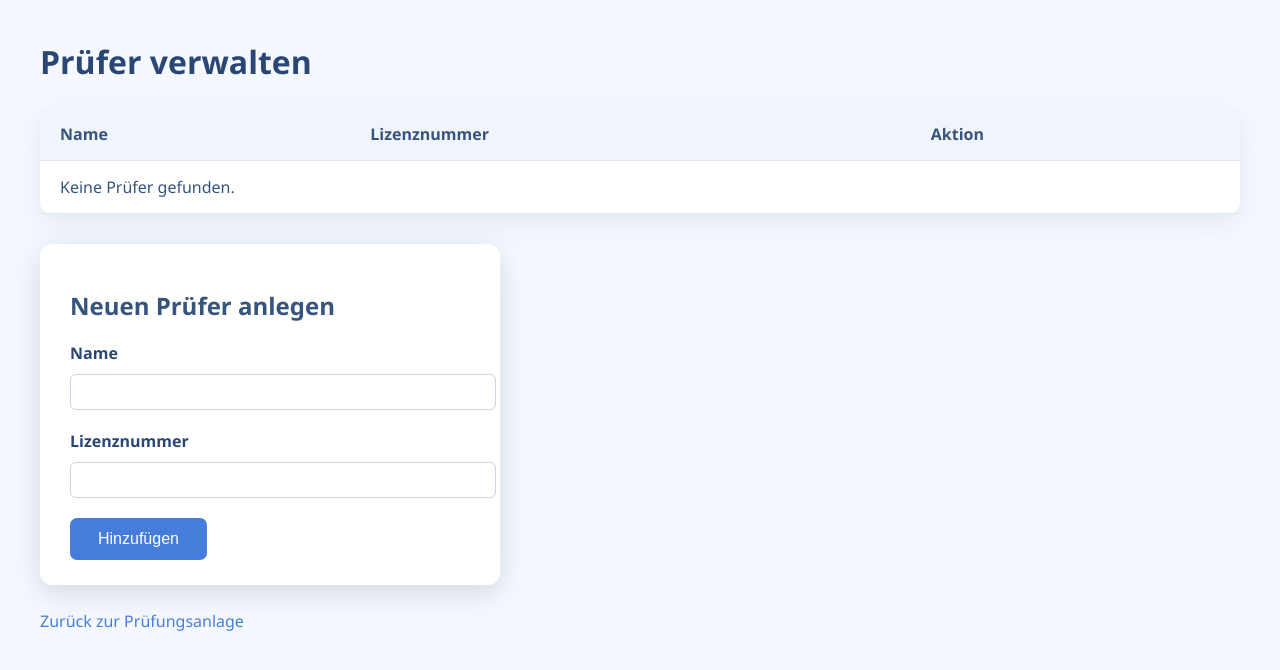
After one commit to DeSchneider/PruefungslistenTool, a Flask app: page /pruefer/ in a window 1280 px wide. The commit adds this page. Shown: the top 670 px of the page. Run offline with Flask 3, Linux system fonts and the light colour scheme.

Commit message:
Prüfer Tabelle kann jetzt bearbeitet werden.

```diff
--- a/app.py
+++ b/app.py
@@ -12,10 +12,12 @@ def create_app():
     from blueprints.home import home_bp
     from blueprints.pruefung import pruefung_bp
     from blueprints.favorit import favorit_bp
+    from blueprints.pruefer import pruefer_bp
 
     app.register_blueprint(home_bp)
     app.register_blueprint(pruefung_bp, url_prefix='/pruefung')
     app.register_blueprint(favorit_bp, url_prefix='/favorit')
+    app.register_blueprint(pruefer_bp, url_prefix='/pruefer')
 
     with app.app_context():
         db.create_all()
--- /dev/null
+++ b/blueprints/pruefer.py
@@ -0,0 +1,33 @@
+from flask import Blueprint, request, jsonify, render_template, redirect, url_for
+from models import db, Pruefer
+
+pruefer_bp = Blueprint('pruefer', __name__, url_prefix='/pruefer')
+
+@pruefer_bp.route('/liste')
+def liste_json():
+    pruefer = Pruefer.query.order_by(Pruefer.name).all()
+    return jsonify([{"id": p.id, "name": p.name, "lizenz_nr": p.lizenz_nr} for p in pruefer])
+
+@pruefer_bp.route('/')
+def pruefer_verwalten():
+    pruefer = Pruefer.query.order_by(Pruefer.name).all()
+    return render_template('pruefer_verwalten.html', prueferliste=pruefer)
+
+@pruefer_bp.route('/hinzufuegen', methods=['POST'])
+def hinzufuegen():
+    name = request.form.get('name')
+    lizenz_nr = request.form.get('lizenz_nr')
+    if not name or not lizenz_nr:
+        # Einfach zurück zur Verwaltungsseite mit Fehler im Flash (optional)
+        return redirect(url_for('pruefer.pruefer_verwalten'))
+    neuer_pruefer = Pruefer(name=name, lizenz_nr=lizenz_nr)
+    db.session.add(neuer_pruefer)
+    db.session.commit()
+    return redirect(url_for('pruefer.pruefer_verwalten'))
+
+@pruefer_bp.route('/loeschen/<int:pruefer_id>', methods=['POST'])
+def loeschen(pruefer_id):
+    pruefer = Pruefer.query.get_or_404(pruefer_id)
+    db.session.delete(pruefer)
+    db.session.commit()
+    return redirect(url_for('pruefer.pruefer_verwalten'))
--- /dev/null
+++ b/templates/pruefer_verwalten.html
@@ -0,0 +1,137 @@
+<!DOCTYPE html>
+<html lang="de">
+<head>
+<meta charset="UTF-8" />
+<title>Prüfer verwalten</title>
+<style>
+  body {
+    font-family: "Segoe UI", Tahoma, Geneva, Verdana, sans-serif;
+    background: #f5f9ff;
+    margin: 40px;
+    color: #37547c;
+  }
+  h1 {
+    color: #294675;
+    margin-bottom: 25px;
+  }
+  table {
+    width: 100%;
+    border-collapse: collapse;
+    background: white;
+    border-radius: 12px;
+    box-shadow: 0 8px 30px rgba(58,71,86,0.1);
+  }
+  th, td {
+    padding: 15px 20px;
+    border-bottom: 1px solid #e1e9f0;
+    text-align: left;
+  }
+  th {
+    background: #f0f4fb;
+    color: #37547c;
+  }
+  tr:hover {
+    background: #f7fafd;
+  }
+  form {
+    margin-top: 30px;
+    max-width: 400px;
+    background: white;
+    padding: 25px 30px;
+    border-radius: 12px;
+    box-shadow: 0 8px 30px rgba(58,71,86,0.18);
+  }
+  label {
+    display: block;
+    margin-bottom: 10px;
+    font-weight: 600;
+    color: #294675;
+  }
+  input[type="text"] {
+    width: 100%;
+    padding: 8px 12px;
+    font-size: 16px;
+    border-radius: 6px;
+    border: 1px solid #cbd6e2;
+    margin-bottom: 20px;
+    transition: border-color 0.2s;
+  }
+  input[type="text"]:focus {
+    outline: none;
+    border-color: #477dda;
+  }
+  button {
+    background: #477dda;
+    border: none;
+    color: white;
+    padding: 12px 28px;
+    border-radius: 7px;
+    cursor: pointer;
+    font-size: 16px;
+    transition: background 0.3s;
+  }
+  button:hover {
+    background: #295cd5;
+  }
+  .delete-button {
+    background: #c03221;
+    padding: 6px 12px;
+    font-size: 14px;
+    border-radius: 6px;
+  }
+  .delete-button:hover {
+    background: #8b1e16;
+  }
+  a.back-link {
+    display: inline-block;
+    margin-top: 25px;
+    color: #477dda;
+    text-decoration: none;
+  }
+  a.back-link:hover {
+    text-decoration: underline;
+  }
+</style>
+</head>
+<body>
+
+<h1>Prüfer verwalten</h1>
+
+<table>
+  <thead>
+    <tr>
+      <th>Name</th>
+      <th>Lizenznummer</th>
+      <th>Aktion</th>
+    </tr>
+  </thead>
+  <tbody>
+    {% for p in prueferliste %}
+    <tr>
+      <td>{{ p.name }}</td>
+      <td>{{ p.lizenz_nr }}</td>
+      <td>
+        <form method="POST" action="{{ url_for('pruefer.loeschen', pruefer_id=p.id) }}" onsubmit="return confirm('Prüfer wirklich löschen?');" style="display:inline;">
+          <button type="submit" class="delete-button">Löschen</button>
+        </form>
+      </td>
+    </tr>
+    {% else %}
+    <tr><td colspan="3">Keine Prüfer gefunden.</td></tr>
+    {% endfor %}
+  </tbody>
+</table>
+
+<form method="POST" action="{{ url_for('pruefer.hinzufuegen') }}">
+  <h2>Neuen Prüfer anlegen</h2>
+  <label for="name">Name</label>
+  <input type="text" id="name" name="name" required />
+  <label for="lizenz_nr">Lizenznummer</label>
+  <input type="text" id="lizenz_nr" name="lizenz_nr" required />
+  <button type="submit">Hinzufügen</button>
+</form>
+
+<a href="{{ url_for('pruefung.neue_pruefung') }}" class="back-link">Zurück zur Prüfungsanlage</a>
+
+</body>
+</html>
```
Also changed, not shown: blueprints/pruefung.py (+7 -2 lines), models.py (+14 -0 lines), templates/neue_pruefung.html (+33 -6 lines), templates/pruefung_detail.html (+131 -25 lines).
